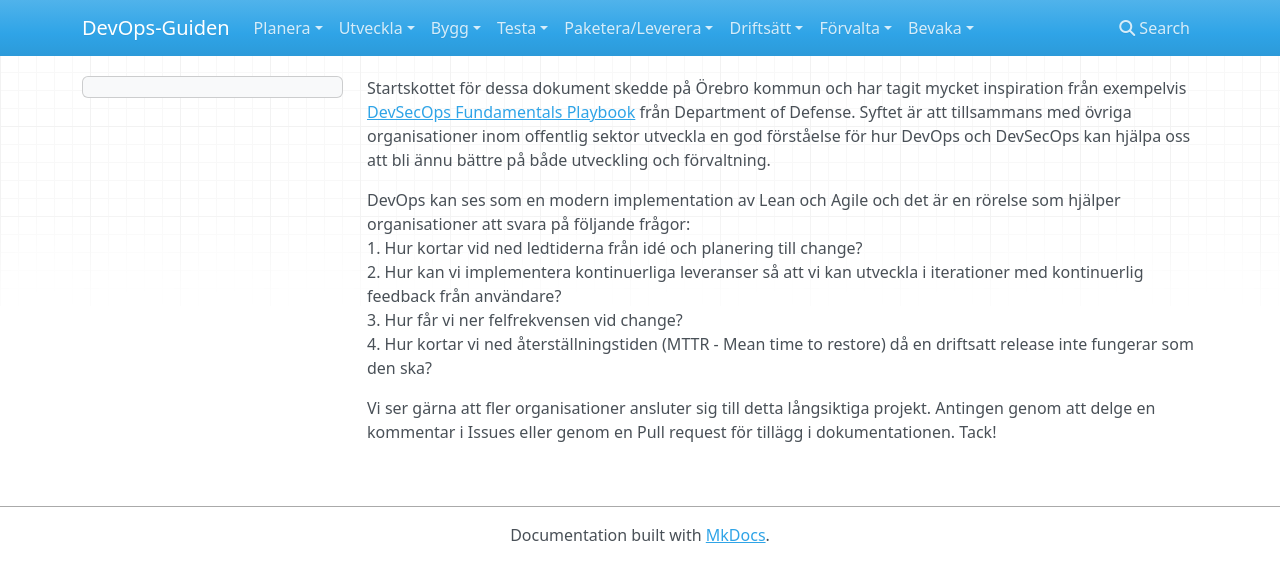
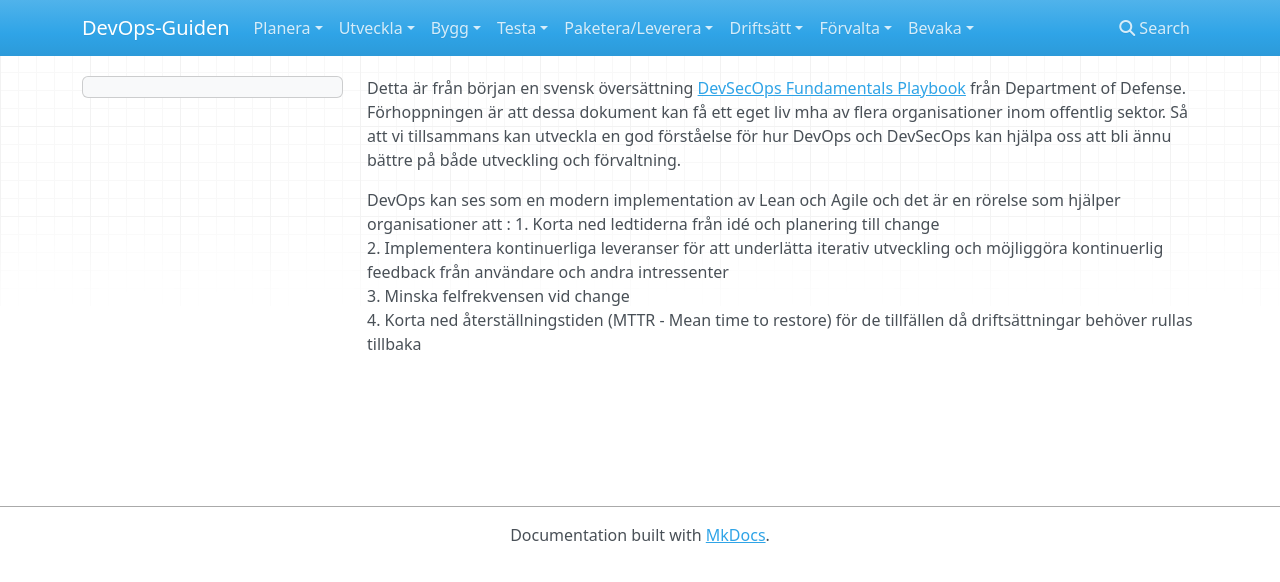
Before and after one commit to devopsguiden/devopsguiden, an MkDocs documentation site: the page built from docs/index.md, in a window 1280 px wide. Shown: the top 582 px of the page. Built offline with MkDocs 1.6.1, drawn with Linux system fonts in a browser that asks for light colours; nearby versions of some CDN libraries.

Commit message:
stavning och text på första sidan

```diff
--- a/docs/index.md
+++ b/docs/index.md
@@ -1,9 +1,7 @@
-Startskottet för dessa dokument skedde på Örebro kommun och har tagit mycket inspiration från exempelvis [DevSecOps Fundamentals Playbook](https://public.cyber.mil/dod-enterprise-devsecops-2/) från Department of Defense. Syftet är att tillsammans med övriga organisationer inom offentlig sektor utveckla en god förståelse för hur DevOps och DevSecOps kan hjälpa oss att bli ännu bättre på både utveckling och förvaltning.
+Detta är från början en svensk översättning [DevSecOps Fundamentals Playbook](https://public.cyber.mil/dod-enterprise-devsecops-2/) från Department of Defense. Förhoppningen är att dessa dokument kan få ett eget liv mha av flera organisationer inom offentlig sektor. Så att vi tillsammans kan utveckla en god förståelse för hur DevOps och DevSecOps kan hjälpa oss att bli ännu bättre på både utveckling och förvaltning.
 
-DevOps kan ses som en modern implementation av Lean och Agile och det är en rörelse som hjälper organisationer att svara på följande frågor:
-1. Hur kortar vid ned ledtiderna från idé och planering till change?
-2. Hur kan vi implementera kontinuerliga leveranser så att vi kan utveckla i iterationer med kontinuerlig feedback från användare?
-3. Hur får vi ner felfrekvensen vid change?
-4. Hur kortar vi ned återställningstiden (MTTR - Mean time to restore) då en driftsatt release inte fungerar som den ska?
-
-Vi ser gärna att fler organisationer ansluter sig till detta långsiktiga projekt. Antingen genom att delge en kommentar i Issues eller genom en Pull request för tillägg i dokumentationen. Tack!
+DevOps kan ses som en modern implementation av Lean och Agile och det är en rörelse som hjälper organisationer att :
+1. Korta ned ledtiderna från idé och planering till change
+2. Implementera kontinuerliga leveranser för att underlätta iterativ utveckling och möjliggöra kontinuerlig feedback från användare och andra intressenter
+3. Minska felfrekvensen vid change
+4. Korta ned återställningstiden (MTTR - Mean time to restore) för de tillfällen då driftsättningar behöver rullas tillbaka
```
Also changed, not shown: docs/Planera/aktiviteter.md (+3 -3 lines), site/index.html, 1 other file.
